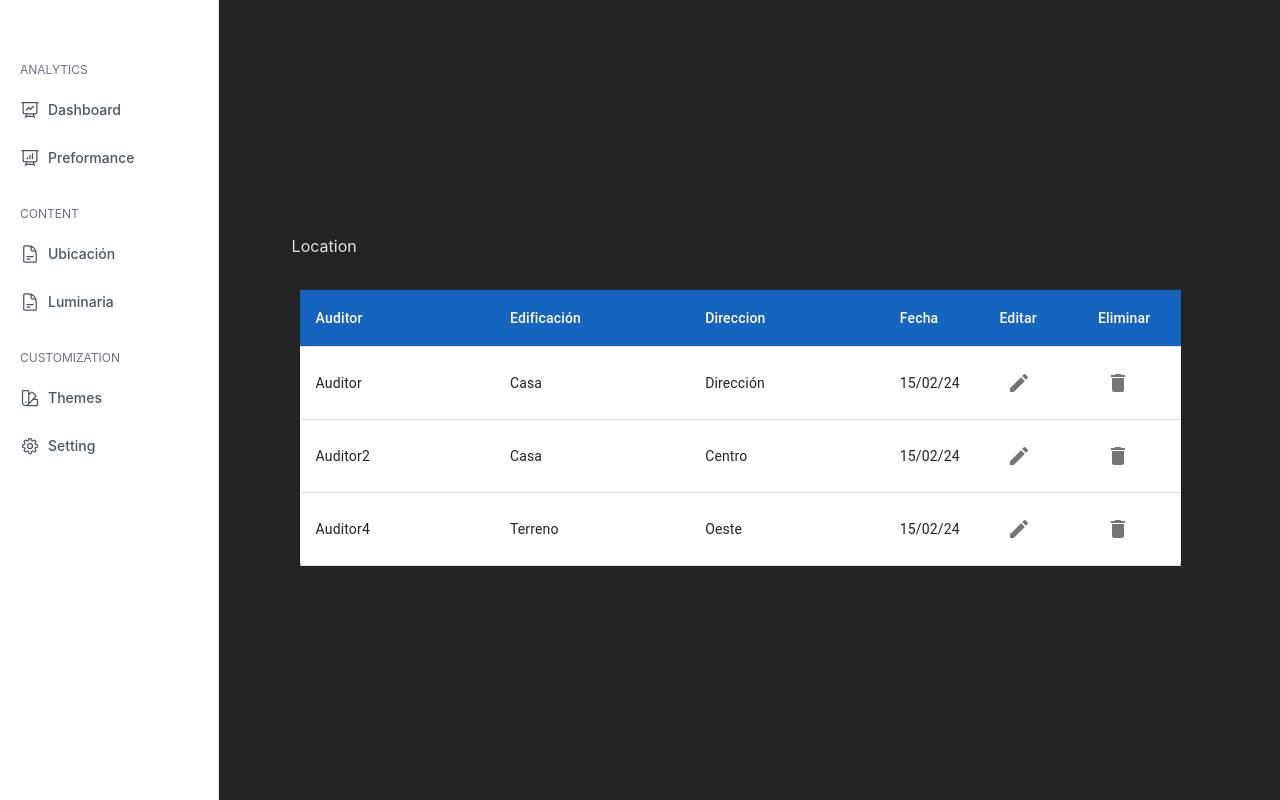
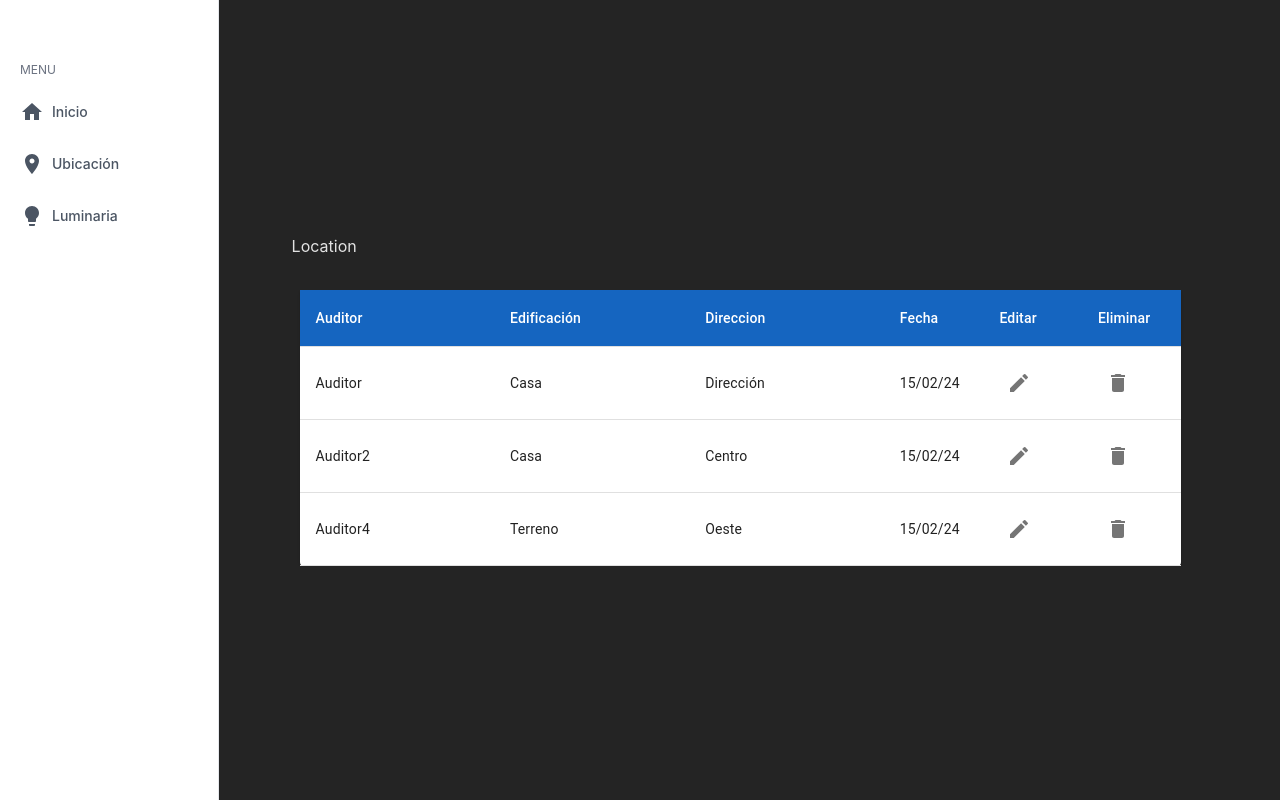
Before and after one commit to Eduardo282x/audilux-system, a React (Vite) app: page /ubicacion in a window 1280 px wide. Built offline with nearby package versions, Linux system fonts and the light colour scheme.

Commit message:
change icon in sidebar layout, add icons

```diff
--- a/src/components/layouts/Layout.jsx
+++ b/src/components/layouts/Layout.jsx
@@ -1,10 +1,9 @@
 /* eslint-disable react/no-unknown-property */
 import { Outlet as Page } from "react-router";
 import { Link } from "react-router-dom";
+import {LocationOnIcon,LightbulbIcon, HomeIcon} from '../shared/materialUI';
 
 export const Layout = () => {
-
-
 
 
     return (
@@ -14,77 +13,23 @@ export const Layout = () => {
                     <nav className="-mx-3 space-y-6 ">
                         <div className="space-y-3 ">
                             <label className="px-3 text-xs text-gray-500 uppercase dark:text-gray-400">
-                                analytics
+                                Menu
                             </label>
 
-                            <a
+                            <Link
                                 className="flex items-center px-3 py-2 text-gray-600 transition-colors duration-300 transform rounded-lg dark:text-gray-200 hover:bg-gray-100 dark:hover:bg-gray-800 dark:hover:text-gray-200 hover:text-gray-700"
-                                href="#"
+                                to=""
                             >
-                                <svg
-                                    xmlns="http://www.w3.org/2000/svg"
-                                    fill="none"
-                                    viewBox="0 0 24 24"
-                                    stroke-width="1.5"
-                                    stroke="currentColor"
-                                    className="w-5 h-5"
-                                >
-                                    <path
-                                        stroke-linecap="round"
-                                        stroke-linejoin="round"
-                                        d="M3.75 3v11.25A2.25 2.25 0 006 16.5h2.25M3.75 3h-1.5m1.5 0h16.5m0 0h1.5m-1.5 0v11.25A2.25 2.25 0 0118 16.5h-2.25m-7.5 0h7.5m-7.5 0l-1 3m8.5-3l1 3m0 0l.5 1.5m-.5-1.5h-9.5m0 0l-.5 1.5m.75-9l3-3 2.148 2.148A12.061 12.061 0 0116.5 7.605"
-                                    />
-                                </svg>
+                                <HomeIcon/>
 
-                                <span className="mx-2 text-sm font-medium">Dashboard</span>
-                            </a>
-
-                            <a
-                                className="flex items-center px-3 py-2 text-gray-600 transition-colors duration-300 transform rounded-lg dark:text-gray-200 hover:bg-gray-100 dark:hover:bg-gray-800 dark:hover:text-gray-200 hover:text-gray-700"
-                                href="#"
-                            >
-                                <svg
-                                    xmlns="http://www.w3.org/2000/svg"
-                                    fill="none"
-                                    viewBox="0 0 24 24"
-                                    stroke-width="1.5"
-                                    stroke="currentColor"
-                                    className="w-5 h-5"
-                                >
-                                    <path
-                                        stroke-linecap="round"
-                                        stroke-linejoin="round"
-                                        d="M3.75 3v11.25A2.25 2.25 0 006 16.5h2.25M3.75 3h-1.5m1.5 0h16.5m0 0h1.5m-1.5 0v11.25A2.25 2.25 0 0118 16.5h-2.25m-7.5 0h7.5m-7.5 0l-1 3m8.5-3l1 3m0 0l.5 1.5m-.5-1.5h-9.5m0 0l-.5 1.5M9 11.25v1.5M12 9v3.75m3-6v6"
-                                    />
-                                </svg>
-
-                                <span className="mx-2 text-sm font-medium">Preformance</span>
-                            </a>
-                        </div>
-
-                        <div className="space-y-3 ">
-                            <label className="px-3 text-xs text-gray-500 uppercase dark:text-gray-400">
-                                content
-                            </label>
+                                <span className="mx-2 text-sm font-medium">Inicio</span>
+                            </Link>
 
                             <Link
                                 className="flex items-center px-3 py-2 text-gray-600 transition-colors duration-300 transform rounded-lg dark:text-gray-200 hover:bg-gray-100 dark:hover:bg-gray-800 dark:hover:text-gray-200 hover:text-gray-700"
                                 to="ubicacion"
                             >
-                                <svg
-                                    xmlns="http://www.w3.org/2000/svg"
-                                    fill="none"
-                                    viewBox="0 0 24 24"
-                                    stroke-width="1.5"
-                                    stroke="currentColor"
-                                    className="w-5 h-5"
-                                >
-                                    <path
-                                        stroke-linecap="round"
-                                        stroke-linejoin="round"
-                                        d="M19.5 14.25v-2.625a3.375 3.375 0 00-3.375-3.375h-1.5A1.125 1.125 0 0113.5 7.125v-1.5a3.375 3.375 0 00-3.375-3.375H8.25m0 12.75h7.5m-7.5 3H12M10.5 2.25H5.625c-.621 0-1.125.504-1.125 1.125v17.25c0 .621.504 1.125 1.125 1.125h12.75c.621 0 1.125-.504 1.125-1.125V11.25a9 9 0 00-9-9z"
-                                    />
-                                </svg>
+                                <LocationOnIcon/>
 
                                 <span className="mx-2 text-sm font-medium">Ubicación</span>
                             </Link>
@@ -93,80 +38,13 @@ export const Layout = () => {
                                 className="flex items-center px-3 py-2 text-gray-600 transition-colors duration-300 transform rounded-lg dark:text-gray-200 hover:bg-gray-100 dark:hover:bg-gray-800 dark:hover:text-gray-200 hover:text-gray-700"
                                 to="luminaria"
                             >
-                                <svg
-                                    xmlns="http://www.w3.org/2000/svg"
-                                    fill="none"
-                                    viewBox="0 0 24 24"
-                                    stroke-width="1.5"
-                                    stroke="currentColor"
-                                    className="w-5 h-5"
-                                >
-                                    <path
-                                        stroke-linecap="round"
-                                        stroke-linejoin="round"
-                                        d="M19.5 14.25v-2.625a3.375 3.375 0 00-3.375-3.375h-1.5A1.125 1.125 0 0113.5 7.125v-1.5a3.375 3.375 0 00-3.375-3.375H8.25m0 12.75h7.5m-7.5 3H12M10.5 2.25H5.625c-.621 0-1.125.504-1.125 1.125v17.25c0 .621.504 1.125 1.125 1.125h12.75c.621 0 1.125-.504 1.125-1.125V11.25a9 9 0 00-9-9z"
-                                    />
-                                </svg>
+                                <LightbulbIcon/>
 
                                 <span className="mx-2 text-sm font-medium">Luminaria</span>
                             </Link>
 
                         </div>
 
-                        <div className="space-y-3 ">
-                            <label className="px-3 text-xs text-gray-500 uppercase dark:text-gray-400">
-                                Customization
-                            </label>
-
-                            <a
-                                className="flex items-center px-3 py-2 text-gray-600 transition-colors duration-300 transform rounded-lg dark:text-gray-200 hover:bg-gray-100 dark:hover:bg-gray-800 dark:hover:text-gray-200 hover:text-gray-700"
-                                href="#"
-                            >
-                                <svg
-                                    xmlns="http://www.w3.org/2000/svg"
-                                    fill="none"
-                                    viewBox="0 0 24 24"
-                                    stroke-width="1.5"
-                                    stroke="currentColor"
-                                    className="w-5 h-5"
-                                >
-                                    <path
-                                        stroke-linecap="round"
-                                        stroke-linejoin="round"
-                                        d="M4.098 19.902a3.75 3.75 0 005.304 0l6.401-6.402M6.75 21A3.75 3.75 0 013 17.25V4.125C3 3.504 3.504 3 4.125 3h5.25c.621 0 1.125.504 1.125 1.125v4.072M6.75 21a3.75 3.75 0 003.75-3.75V8.197M6.75 21h13.125c.621 0 1.125-.504 1.125-1.125v-5.25c0-.621-.504-1.125-1.125-1.125h-4.072M10.5 8.197l2.88-2.88c.438-.439 1.15-.439 1.59 0l3.712 3.713c.44.44.44 1.152 0 1.59l-2.879 2.88M6.75 17.25h.008v.008H6.75v-.008z"
-                                    />
-                                </svg>
-
-                                <span className="mx-2 text-sm font-medium">Themes</span>
-                            </a>
-
-                            <a
-                                className="flex items-center px-3 py-2 text-gray-600 transition-colors duration-300 transform rounded-lg dark:text-gray-200 hover:bg-gray-100 dark:hover:bg-gray-800 dark:hover:text-gray-200 hover:text-gray-700"
-                                href="#"
-                            >
-                                <svg
-                                    xmlns="http://www.w3.org/2000/svg"
-                                    fill="none"
-                                    viewBox="0 0 24 24"
-                                    stroke-width="1.5"
-                                    stroke="currentColor"
-                                    className="w-5 h-5"
-                                >
-                                    <path
-                                        stroke-linecap="round"
-                                        stroke-linejoin="round"
-                                        d="M10.343 3.94c.09-.542.56-.94 1.11-.94h1.093c.55 0 1.02.398 1.11.94l.149.894c.07.424.384.764.78.93.398.164.855.142 1.205-.108l.737-.527a1.125 1.125 0 011.45.12l.773.774c.39.389.44 1.002.12 1.45l-.527.737c-.25.35-.272.806-.107 1.204.165.397.505.71.93.78l.893.15c.543.09.94.56.94 1.109v1.094c0 .55-.397 1.02-.94 1.11l-.893.149c-.425.07-.765.383-.93.78-.165.398-.143.854.107 1.204l.527.738c.32.447.269 1.06-.12 1.45l-.774.773a1.125 1.125 0 01-1.449.12l-.738-.527c-.35-.25-.806-.272-1.203-.107-.397.165-.71.505-.781.929l-.149.894c-.09.542-.56.94-1.11.94h-1.094c-.55 0-1.019-.398-1.11-.94l-.148-.894c-.071-.424-.384-.764-.781-.93-.398-.164-.854-.142-1.204.108l-.738.527c-.447.32-1.06.269-1.45-.12l-.773-.774a1.125 1.125 0 01-.12-1.45l.527-.737c.25-.35.273-.806.108-1.204-.165-.397-.505-.71-.93-.78l-.894-.15c-.542-.09-.94-.56-.94-1.109v-1.094c0-.55.398-1.02.94-1.11l.894-.149c.424-.07.765-.383.93-.78.165-.398.143-.854-.107-1.204l-.527-.738a1.125 1.125 0 01.12-1.45l.773-.773a1.125 1.125 0 011.45-.12l.737.527c.35.25.807.272 1.204.107.397-.165.71-.505.78-.929l.15-.894z"
-                                    />
-                                    <path
-                                        stroke-linecap="round"
-                                        stroke-linejoin="round"
-                                        d="M15 12a3 3 0 11-6 0 3 3 0 016 0z"
-                                    />
-                                </svg>
-
-                                <span className="mx-2 text-sm font-medium">Setting</span>
-                            </a>
-                        </div>
                     </nav>
                 </div>
             </aside>
--- a/src/components/shared/tableShared/TableShared.jsx
+++ b/src/components/shared/tableShared/TableShared.jsx
@@ -51,7 +51,7 @@ export const TableShared = ({ columns, rows, sendFather }) => {
                     <TableHead sx={{ background: "#1565c0" }}>
                         <TableRow>
                             {columns.map((col, ind) => (
-                                <StyledTableCell className="textHead" key={ind}>
+                                <StyledTableCell key={ind}>
                                     {col.header}
                                 </StyledTableCell>
                             ))}
--- a/src/components/shared/tableShared/tableShared.js
+++ b/src/components/shared/tableShared/tableShared.js
@@ -7,6 +7,7 @@ export const StyledTableCell = styled(TableCell)(({ theme }) => ({
         color: theme.palette.common.white,
     },
     [`&.${tableCellClasses.body}`]: {
-        fontSize: 14,
+        fontSize: '18px', // Tamaño de letra
+        fontWeight: 'bold', // Tipo de letra en negrita
     },
 }));
```
Also changed, not shown: src/components/shared/materialUI.js (+7 -1 lines).
